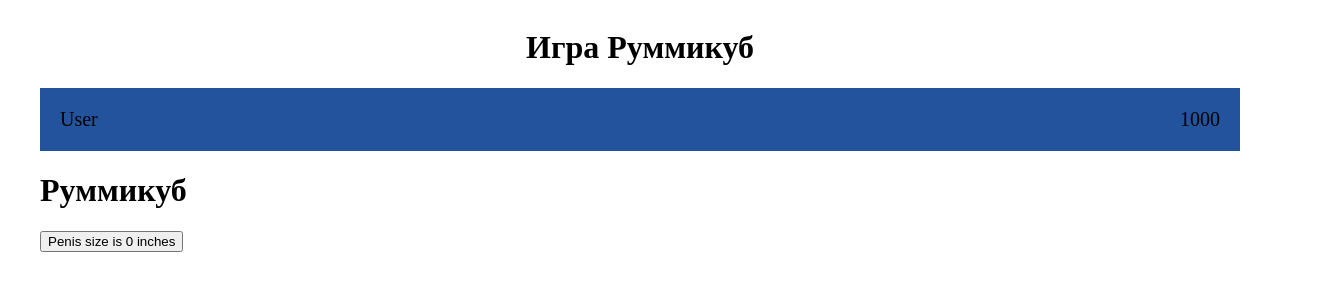
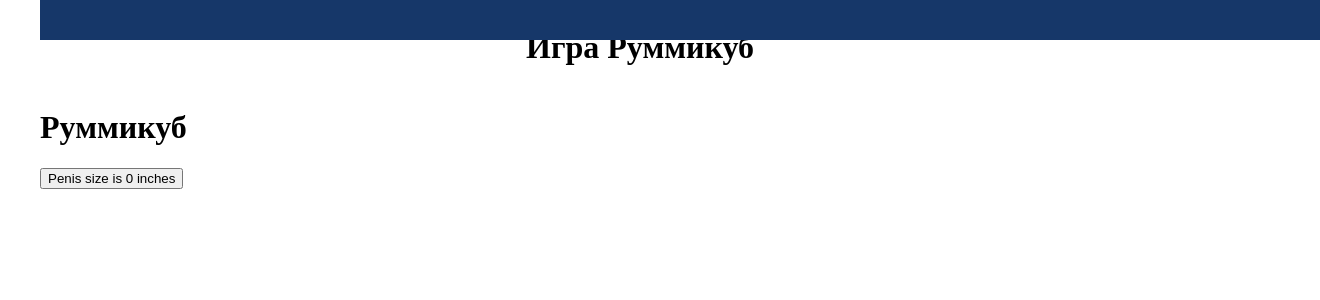
Before and after one commit to imConfused3684/Rummicube, a React (Vite) app: page / in a window 1280 px wide. Shown: the top 300 px of the page, 1320 px wide, since content can reach past the window. Built offline with nearby package versions, Linux system fonts and the light colour scheme.

Commit message:
переработан header по учебнику

```diff
--- a/src/common/el/header.tsx
+++ b/src/common/el/header.tsx
@@ -1,9 +1,14 @@
-import React from "react";
+//import React from "react";
 import "../styles/header.css"
 
-let username = "User"
-let rating = 1000
-const Header = () => {
+interface HeaderProps{
+  username: string;
+  rating: number;
+}
+
+// let username = "User"
+// let rating = 1000
+export default function Header({username, rating}:HeaderProps) {
     return (
         <header>
         <div className="header-wrapper">
@@ -13,5 +18,3 @@
       </header>
     );
 }
-
-export default Header;
--- a/src/common/styles/header.css
+++ b/src/common/styles/header.css
@@ -1,8 +1,12 @@
 header {
+  position: absolute;
+  top: 0;
+
     width: 100%;
     display: flex;
     justify-content: center;
-    background-color: var(--main-color);
+    background-color: var(--aux-color);
+    color: white;
     font-size: 20px;
   }
 
```
